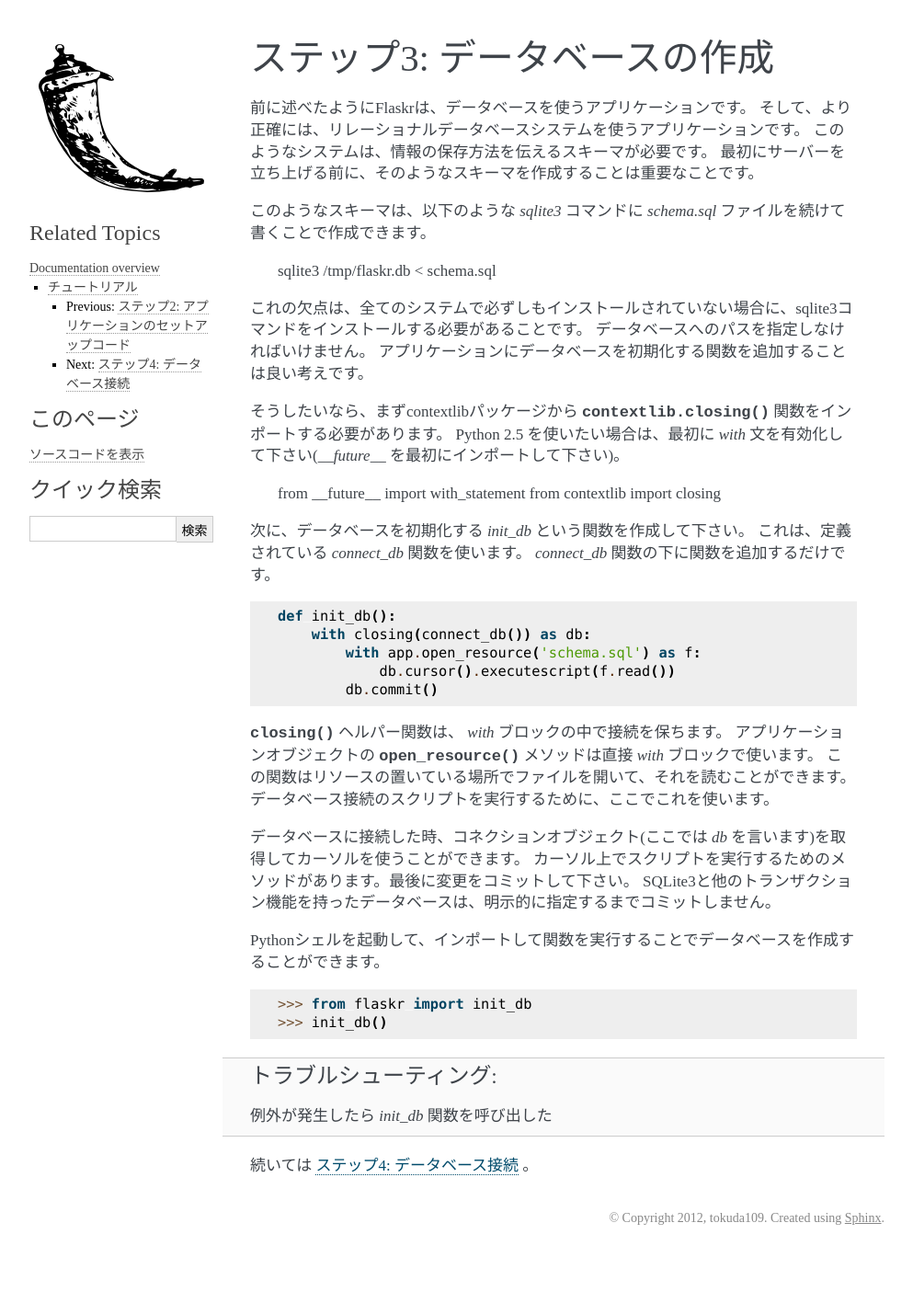
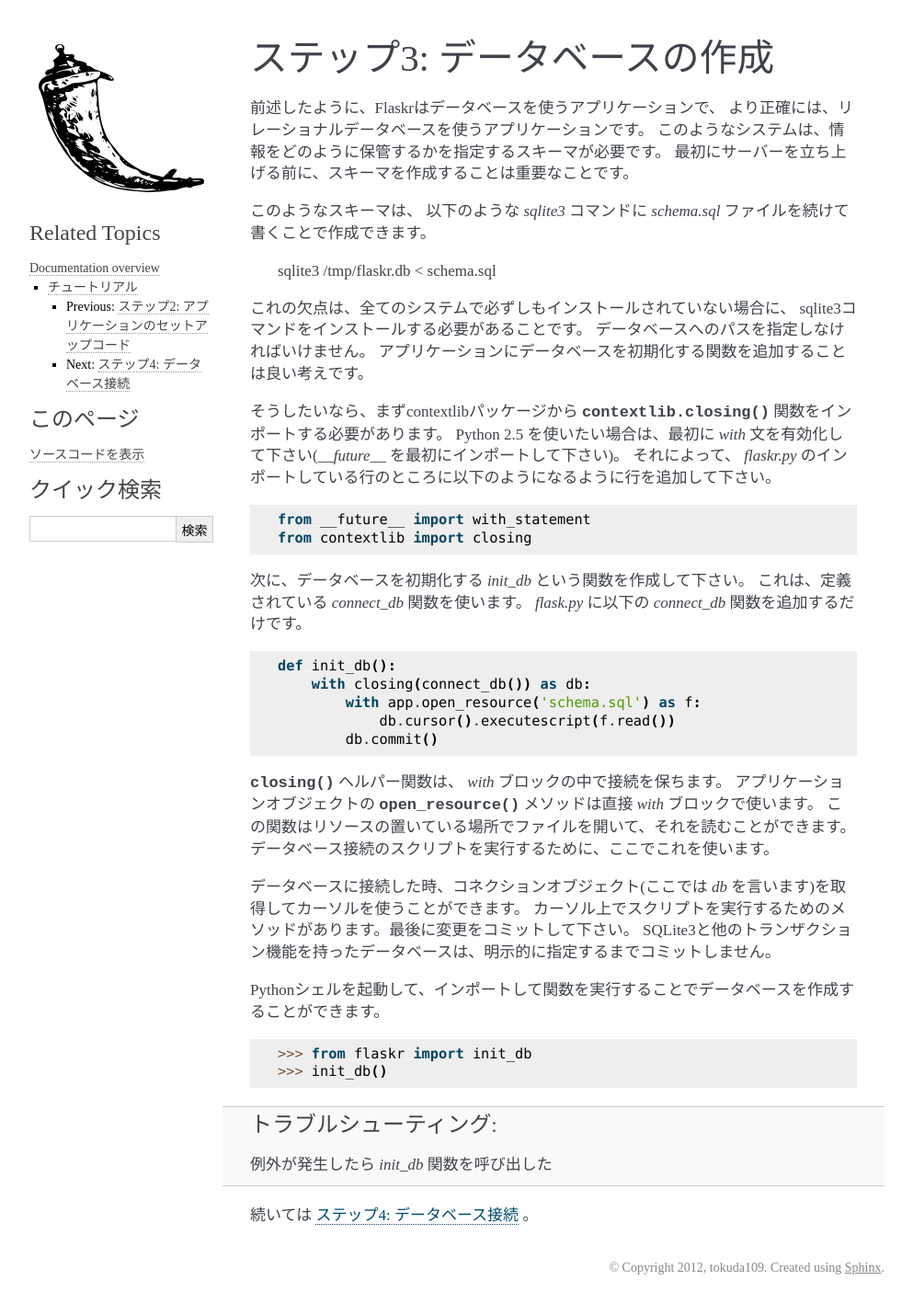
Before and after one commit to tokuda109/flask-docs-ja, a Sphinx documentation site: the page built from docs/tutorial/dbinit.rst, in a window 1280 px wide. Shown: the whole page at 92% size, without its empty margins (148-1141 px from the left). Built offline with Sphinx 7.4.7, drawn with Linux system fonts in a browser that asks for light colours; before the commit the page ends 1363 px from its top, so only the background shows below that.

Commit message:
Updated origin

```diff
--- a/docs/tutorial/dbinit.rst
+++ b/docs/tutorial/dbinit.rst
@@ -12,15 +12,16 @@
    before starting the server for the first time it's important to create
    that schema.
 
-前に述べたようにFlaskrは、データベースを使うアプリケーションです。
-そして、より正確には、リレーショナルデータベースシステムを使うアプリケーションです。
-このようなシステムは、情報の保存方法を伝えるスキーマが必要です。
-最初にサーバーを立ち上げる前に、そのようなスキーマを作成することは重要なことです。
+前述したように、Flaskrはデータベースを使うアプリケーションで、
+より正確には、リレーショナルデータベースを使うアプリケーションです。
+このようなシステムは、情報をどのように保管するかを指定するスキーマが必要です。
+最初にサーバーを立ち上げる前に、スキーマを作成することは重要なことです。
 
 .. Such a schema can be created by piping the `schema.sql` file into the
    `sqlite3` command as follows::
 
-このようなスキーマは、以下のような `sqlite3` コマンドに `schema.sql` ファイルを続けて書くことで作成できます。
+このようなスキーマは、
+以下のような `sqlite3` コマンドに `schema.sql` ファイルを続けて書くことで作成できます。
 
     sqlite3 /tmp/flaskr.db < schema.sql
 
@@ -30,28 +31,32 @@
    errors.  It's a good idea to add a function that initializes the database
    for you to the application.
 
-これの欠点は、全てのシステムで必ずしもインストールされていない場合に、sqlite3コマンドをインストールする必要があることです。
+これの欠点は、全てのシステムで必ずしもインストールされていない場合に、
+sqlite3コマンドをインストールする必要があることです。
 データベースへのパスを指定しなければいけません。
 アプリケーションにデータベースを初期化する関数を追加することは良い考えです。
 
 .. If you want to do that, you first have to import the
    :func:`contextlib.closing` function from the contextlib package.  If you
    want to use Python 2.5 it's also necessary to enable the `with` statement
-   first (`__future__` imports must be the very first import)::
+   first (`__future__` imports must be the very first import). Accordingly,
+   add the following lines to your existing imports in `flaskr.py`::
 
 そうしたいなら、まずcontextlibパッケージから :func:`contextlib.closing` 関数をインポートする必要があります。
 Python 2.5 を使いたい場合は、最初に `with` 文を有効化して下さい(`__future__` を最初にインポートして下さい)。
+それによって、 `flaskr.py` のインポートしている行のところに以下のようになるように行を追加して下さい。 ::
 
     from __future__ import with_statement
     from contextlib import closing
 
 .. Next we can create a function called `init_db` that initializes the
    database.  For this we can use the `connect_db` function we defined
-   earlier.  Just add that function below the `connect_db` function::
+   earlier.  Just add that function below the `connect_db` function in
+   `flask.py`::
 
 次に、データベースを初期化する `init_db` という関数を作成して下さい。
 これは、定義されている `connect_db` 関数を使います。
-`connect_db` 関数の下に関数を追加するだけです。 ::
+`flask.py` に以下の `connect_db` 関数を追加するだけです。 ::
 
     def init_db():
         with closing(connect_db()) as db:
--- a/docs/tutorial/introduction.rst
+++ b/docs/tutorial/introduction.rst
@@ -6,7 +6,7 @@
 .. Introducing Flaskr
    ==================
 
-.. We will call our blogging application flaskr here, feel free to chose a
+.. We will call our blogging application flaskr here, feel free to choose a
    less web-2.0-ish name ;)  Basically we want it to do the following things:
 
 ブログアプリケーションをここではflaskrと呼びます。Web2.0らしい名前です。
```
